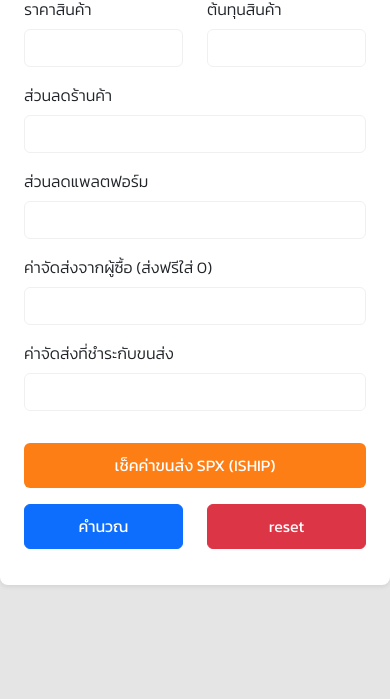
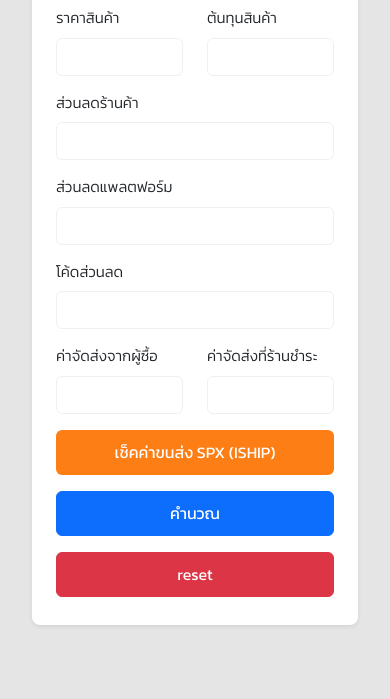
Before and after one commit to Raomark/profitcalculator, a plain HTML site: page index.html in a window 390 px wide. Shown: the part 145-844 px from the top of the page. Drawn offline with nearby package versions, Linux system fonts and the light colour scheme.

Commit message:
Add files via upload

```diff
--- a/index.css
+++ b/index.css
@@ -8,12 +8,18 @@
 body {
 	font-family: "Kanit", sans-serif;
 	background-color: #e5e5e5;
+	height: 100vh;
+	display: flex;
+	align-items: center;
+	justify-content: center;
 }
 
 .container{
-	max-width: 500px;
+	max-width: 700px;
 	width: 100%;
 	overflow: hidden;
+	padding: 24px;
+	margin: 0 2rem;
 }
 
 label{
@@ -55,8 +61,42 @@ input[type="text"]:focus{
 	animation:  show_slide 1s ease forwards;
 }
 
+.close{
+	display: none;
+}
+
+.close-1.hid {
+	animation: hid 2s ease forwards;
+}
+
+@keyframes hid{
+	100%{
+		transform: translateX(110%);
+		display: none;
+	}
+}
+
+
 @keyframes show_slide {
 	0%{
 		transform: translateX(100%);
 	}
 }
+
+@media screen and (max-width: 520px) {
+	body{
+		font-size: 15px;
+	}
+	.btn-g{
+		display: flex;
+		flex-direction: column;
+	}
+	.btn-g-cal{
+		margin-bottom: 16px;
+	}
+	.form-detail-section2 {
+		display: flex;
+		flex-direction: column;
+	}
+
+}
--- a/index.html
+++ b/index.html
@@ -8,17 +8,16 @@
 	<link href="https://cdn.jsdelivr.net/npm/bootstrap@5.3.3/dist/css/bootstrap.min.css" rel="stylesheet" integrity="sha384-QWTKZyjpPEjISv5WaRU9OFeRpok6YctnYmDr5pNlyT2bRjXh0JMhjY6hW+ALEwIH" crossorigin="anonymous">
 	<link rel="stylesheet" href="index.css">
 	<link href='https://unpkg.com/boxicons@2.1.4/css/boxicons.min.css' rel='stylesheet'>
-
-
 	<title>คำนวนกำไร Shopee</title>
 </head>
 <body>
-<div class="container my-5 shadow-sm py-3 mb-5 bg-body px-4 rounded-3">
+<div class="container  shadow-sm bg-body rounded-3">
 
-		<h2 class="text-center my-4">คำนวนกำไร Shopee</h2>
+	<h2 class="text-center mb-4">คำนวนกำไร Shopee</h2>
 
-	<form onsubmit="return false">
-		<div class="row">
+	<form onsubmit="return false" class="form-detail">
+		<!-- section 1 ราคา -->
+		<div class="row form-detail-section1">
 			<div class="mb-3 col">
 				<label class="form-label">ราคาสินค้า</label>
 				<input type="text" class="form-control" id="price">
@@ -29,42 +28,40 @@
 			</div>
 		</div>
 
-		<div class="mb-3">
+		<!-- section 2 ส่วนลด -->
+		<div class="row form-detail-section2 row">
+			<div class="mb-3 col">
 				<label class="form-label">ส่วนลดร้านค้า</label>
 				<input type="text" class="form-control" id="slVoucher">
 			</div>
 
-		<div class="mb-3">
+		  	<div class="mb-3 col">
 				<label class="form-label">ส่วนลดแพลตฟอร์ม</label>
 			   	<input type="text" class="form-control" id="spVoucher">
 		  	</div>
+		  	<div class="mb-3 col">
+				<label class="form-label">โค้ดส่วนลด</label>
+			   	<input type="text" class="form-control" id="spVoucher">
+		  	</div>
+		</div>
 
-		<div class="mb-3">
-		  	<label class="form-label">ค่าจัดส่งจากผู้ซื้อ (ส่งฟรีใส่ 0)</label>
+		<!-- section 3 ค่าส่ง -->
+		<div class="row form-detail-section3 row">
+			<div class="mb-3 col">
+				<label class="form-label data-bs-toggle="tooltip" data-bs-placement="top" title="ส่งฟรีใส่เลข 0 top"">ค่าจัดส่งจากผู้ซื้อ</label>
 				<input type="text" class="form-control" id="buyerFee">
 			</div>
 
-		<!-- <label class="form-label">ค่าจัดส่งที่ชำระจริง (อ้างอิงตามน้ำหนัก)</label> -->
-		<!-- <input class="form-control" list="datalistOptions" id="shipFee">
-		<datalist id="datalistOptions">
-			<option value="29">1.01 - 2.00</option>
-			<option value="35"></option>
-			<option value="42"></option>
-			<option value="55"></option>
-			<option value="75"></option>
-			<option value="103"></option>
-			<option value="113"></option>
-		</datalist> -->
-
-		<div class="mb-3">
+		  	<div class="mb-3 col">
 				<label class="form-label" >
-				ค่าจัดส่งที่ชำระกับขนส่ง
+					ค่าจัดส่งที่ร้านชำระ
 				</label>
 				<input type="text" class="form-control" id="shipFee">
 		  	</div>
+		</div>
 
 		<!------- Button trigger modal ------->
-		<button type="button" class="btn ship-check-btn mt-3" data-bs-toggle="modal" data-bs-target="#staticBackdrop">
+		<button type="button" class="btn ship-check-btn" data-bs-toggle="modal" data-bs-target="#staticBackdrop">
 			เช็คค่าขนส่ง SPX (ISHIP)
 		</button>
 
@@ -80,8 +77,8 @@
 					<table class="table table-hover table-bordered  table-striped">
 						<thead>
 						  <tr>
-							<th scope="col">น้ำหนัก</th>
-							<th scope="col">กรุงเทพ และ เขตปริมณฑล</th>
+							<th scope="col">น้ำหนัก(KG)</th>
+							<th scope="col">กทมและปริมณฑล</th>
 							<th scope="col">ต่างจังหวัด</th>
 						  </tr>
 						</thead>
@@ -96,13 +93,13 @@
 		</div>
 
 		<!-------- Button Cal & Reset -------->
-		<div class="btn-form mt-3 row">
-			<div class="col">
-				<button type="submit" class="btn btn-primary mb-3"id="cal">
+		<div class="btn-form mt-3 row btn-g">
+			<div class="col  btn-g-cal">
+				<button type="submit" class="btn btn-primary "id="cal">
 					คำนวณ
 				</button>
 			</div>
-			<div class="col">
+			<div class="col  btn-g-reset">
 				<button type="reset" class="btn btn-danger" id="reset">
 					reset
 				</button>
@@ -112,10 +109,10 @@
 
 	  <div class="display mt-1 lh-lg">
 
-			<!-- <div class="" id="emp-text">
+			<div class="close" id="emp-text">
 				<span class="warning-text">กรุณากรอกข้อมูลอย่างน้อย 1 ช่อง</span>
-				<i class='bx bx-error'></i>
-			</div> -->
+				<i class='bx bx-error icon-error'></i>
+			</div>
 
 			<div id="price"></div>
 			<div id="fee"></div>
@@ -123,7 +120,9 @@
 			<div id="result"></div>
 			<div id="profit"></div>
 	  </div>
+
 	  <div class="predict"></div>
+
 </div>
 
 <script src="index.js"></script>
--- a/index.js
+++ b/index.js
@@ -29,23 +29,29 @@ calBtn.addEventListener("click",() => {
 
 
 	if(cost == " " && price == " " && sellerVoucher == " " && spVoucher == " " && shipFeeBuyer == " " && shipFeeShopee == " "){
-		empText.classList.add('alert')
-		empText.classList.add('show')
-		empText.classList.add('open')
-		empText.classList.add('open')
+		empText.classList.remove("close");
+		empText.classList.add("alert");
+		empText.classList.add("show");
+
+		setTimeout(() => {
+			empText.classList.add("hid");
+			empText.classList.add("close-1");
+
+		}, 4000);
+
+
+
+
 	}else{
 		disPrice.innerHTML = `ราคาสินค้าที่จ่ายรวมส่วนลด = ${priceTotal}`;
 		disFee.innerHTML = `ค่าธุรกรรมการชำระเงิน 3.21% = ${paymentTransCost}`;
 		disCom.innerHTML = `ค่ธรรมเนียมการขาย 7.48% = ${comFee}`;
 		disResult.innerHTML = `รวมยอดเงินที่ผู้ขายได้รับ = ${result}`;
 		disprofit.innerHTML = `กำไร(หักค่าส่ง) = ${profit}`;
+		empText.classList.add("close");
 	}
 
-	// if(profit == -12 && result == 0 && comFee == 0 && paymentTransCost == 0 && priceTotal == 0){
-	// 	disprofit.innerHTML = `กำไร(หักค่าส่ง) = 0`
-	// }else{
-	// 	disprofit.innerHTML = `กำไร(หักค่าส่ง) = ${profit}`
-	// }
+
 
 })
 
```
Lines whose indentation alone changed are shown as unchanged.
